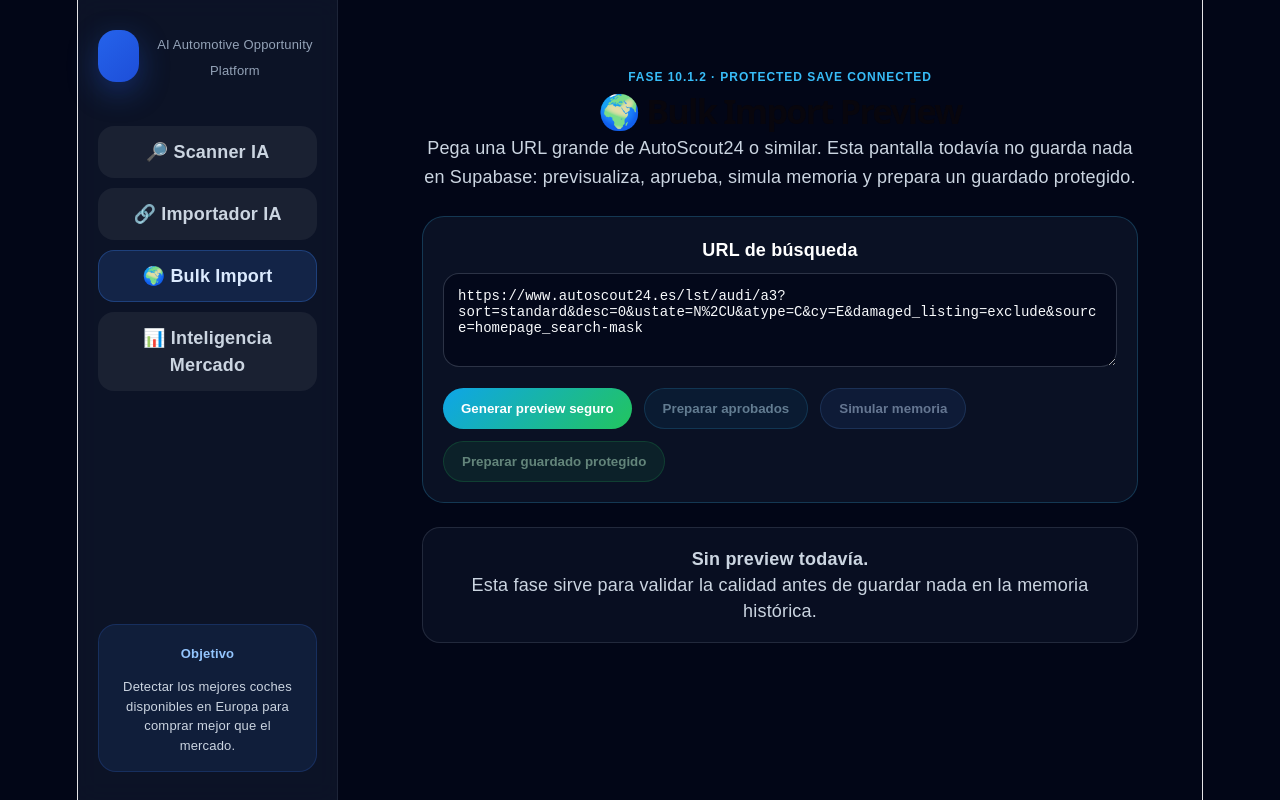
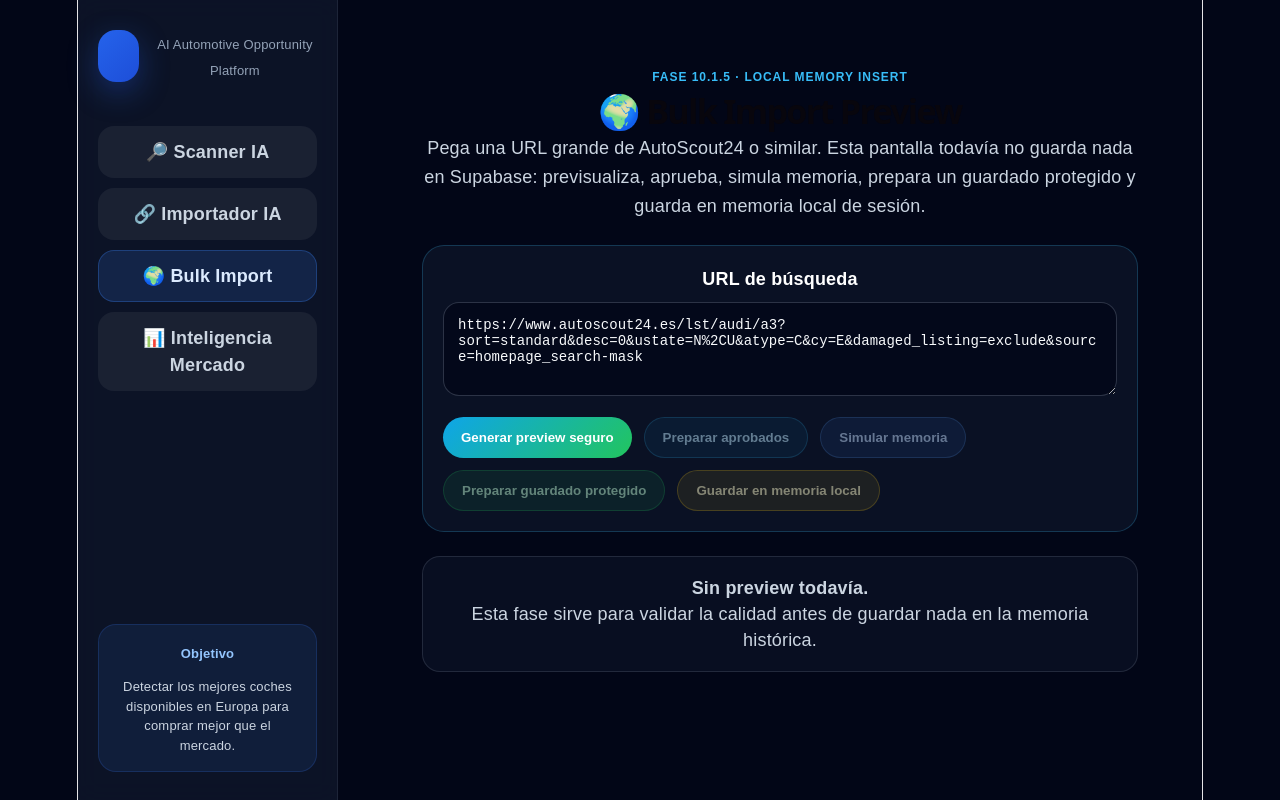
Before and after one commit to inviertetodo-hue/coches-saas-, a React (Vite) app: page /bulk-import in a window 1280 px wide. Built offline with nearby package versions, Linux system fonts and the light colour scheme.

Commit message:
phase 10.1.5 connect local memory insert

```diff
--- a/src/pages/BulkImport.jsx
+++ b/src/pages/BulkImport.jsx
@@ -10,6 +10,7 @@ import { buildDemoCandidates } from "../services/intelligence/bulkDemoCandidates
 import { buildBulkUrlPreview } from "../services/intelligence/bulkUrlPreviewEngine";
 import { buildMemorySimulation } from "../services/intelligence/memorySimulationEngine";
 import { buildProtectedMemorySave } from "../services/intelligence/protectedMemorySaveEngine";
+import { createMemoryRepository } from "../services/intelligence/memoryRepository";
 
 const DEFAULT_URL =
   "https://www.autoscout24.es/lst/audi/a3?sort=standard&desc=0&ustate=N%2CU&atype=C&cy=E&damaged_listing=exclude&source=homepage_search-mask";
@@ -20,7 +21,9 @@ export default function BulkImport() {
   const [approvedImport, setApprovedImport] = useState(null);
   const [memorySimulation, setMemorySimulation] = useState(null);
   const [savePlan, setSavePlan] = useState(null);
+  const [saveResult, setSaveResult] = useState(null);
 
+  const memoryRepository = useMemo(() => createMemoryRepository(), []);
   const demoCandidates = useMemo(() => buildDemoCandidates(url), [url]);
 
   function handlePreview() {
@@ -35,6 +38,7 @@ export default function BulkImport() {
     setApprovedImport(null);
     setMemorySimulation(null);
     setSavePlan(null);
+    setSaveResult(null);
   }
 
   function handlePrepareApproved() {
@@ -48,6 +52,7 @@ export default function BulkImport() {
     setApprovedImport(result);
     setMemorySimulation(null);
     setSavePlan(null);
+    setSaveResult(null);
   }
 
   function handleSimulateMemory() {
@@ -60,6 +65,7 @@ export default function BulkImport() {
 
     setMemorySimulation(result);
     setSavePlan(null);
+    setSaveResult(null);
   }
 
   function handlePrepareProtectedSave() {
@@ -72,19 +78,31 @@ export default function BulkImport() {
     });
 
     setSavePlan(result);
+    setSaveResult(null);
+  }
+
+  function handleSaveToLocalMemory() {
+    if (!savePlan?.canSave) return;
+
+    const result = memoryRepository.saveMany(savePlan.acceptedRecords);
+
+    setSaveResult({
+      ...result,
+      repositoryTotal: memoryRepository.count(),
+    });
   }
 
   return (
     <div style={containerStyle}>
       <div style={headerStyle}>
-        <p style={eyebrowStyle}>FASE 10.1.2 · Protected Save Connected</p>
+        <p style={eyebrowStyle}>FASE 10.1.5 · Local Memory Insert</p>
 
         <h1 style={titleStyle}>🌍 Bulk Import Preview</h1>
 
         <p style={subtitleStyle}>
           Pega una URL grande de AutoScout24 o similar. Esta pantalla todavía no
-          guarda nada en Supabase: previsualiza, aprueba, simula memoria y prepara
-          un guardado protegido.
+          guarda nada en Supabase: previsualiza, aprueba, simula memoria,
+          prepara un guardado protegido y guarda en memoria local de sesión.
         </p>
       </div>
 
@@ -141,6 +159,19 @@ export default function BulkImport() {
             }}
           >
             Preparar guardado protegido
+          </button>
+
+          <button
+            type="button"
+            onClick={handleSaveToLocalMemory}
+            disabled={!savePlan?.canSave}
+            style={{
+              ...localSaveButtonStyle,
+              opacity: savePlan?.canSave ? 1 : 0.5,
+              cursor: savePlan?.canSave ? "pointer" : "not-allowed",
+            }}
+          >
+            Guardar en memoria local
           </button>
         </div>
       </div>
@@ -241,6 +272,25 @@ export default function BulkImport() {
           <BulkImportMemorySimulationPanel simulation={memorySimulation} />
 
           <BulkImportProtectedSavePanel savePlan={savePlan} />
+
+          {saveResult && (
+            <div style={saveResultPanelStyle}>
+              <h2 style={sectionTitleStyle}>💾 Memoria local actualizada</h2>
+
+              <div style={gridStyle}>
+                <MetricCard label="Insertados" value={saveResult.inserted} />
+                <MetricCard
+                  label="Total memoria"
+                  value={saveResult.repositoryTotal}
+                />
+              </div>
+
+              <p style={saveResultTextStyle}>
+                Se han guardado {saveResult.inserted} registros en memoria local
+                de sesión. Todavía no se ha escrito nada en Supabase.
+              </p>
+            </div>
+          )}
 
           <div style={sectionStyle}>
             <h2 style={sectionTitleStyle}>🚗 Candidatos previsualizados</h2>
@@ -374,6 +424,15 @@ const protectedButtonStyle = {
   fontWeight: "900",
 };
 
+const localSaveButtonStyle = {
+  border: "1px solid rgba(250,204,21,0.42)",
+  borderRadius: "999px",
+  padding: "12px 18px",
+  background: "rgba(250,204,21,0.16)",
+  color: "#fef9c3",
+  fontWeight: "900",
+};
+
 const emptyBoxStyle = {
   padding: "18px",
   borderRadius: "18px",
@@ -460,6 +519,20 @@ const approvedInsightStyle = {
   color: "#bbf7d0",
 };
 
+const saveResultPanelStyle = {
+  padding: "20px",
+  borderRadius: "22px",
+  background: "rgba(250,204,21,0.12)",
+  border: "1px solid rgba(250,204,21,0.25)",
+  marginBottom: "28px",
+};
+
+const saveResultTextStyle = {
+  color: "#fef9c3",
+  fontWeight: "800",
+  lineHeight: "1.5",
+};
+
 const emptyTextStyle = {
   color: "#94a3b8",
 };
```
